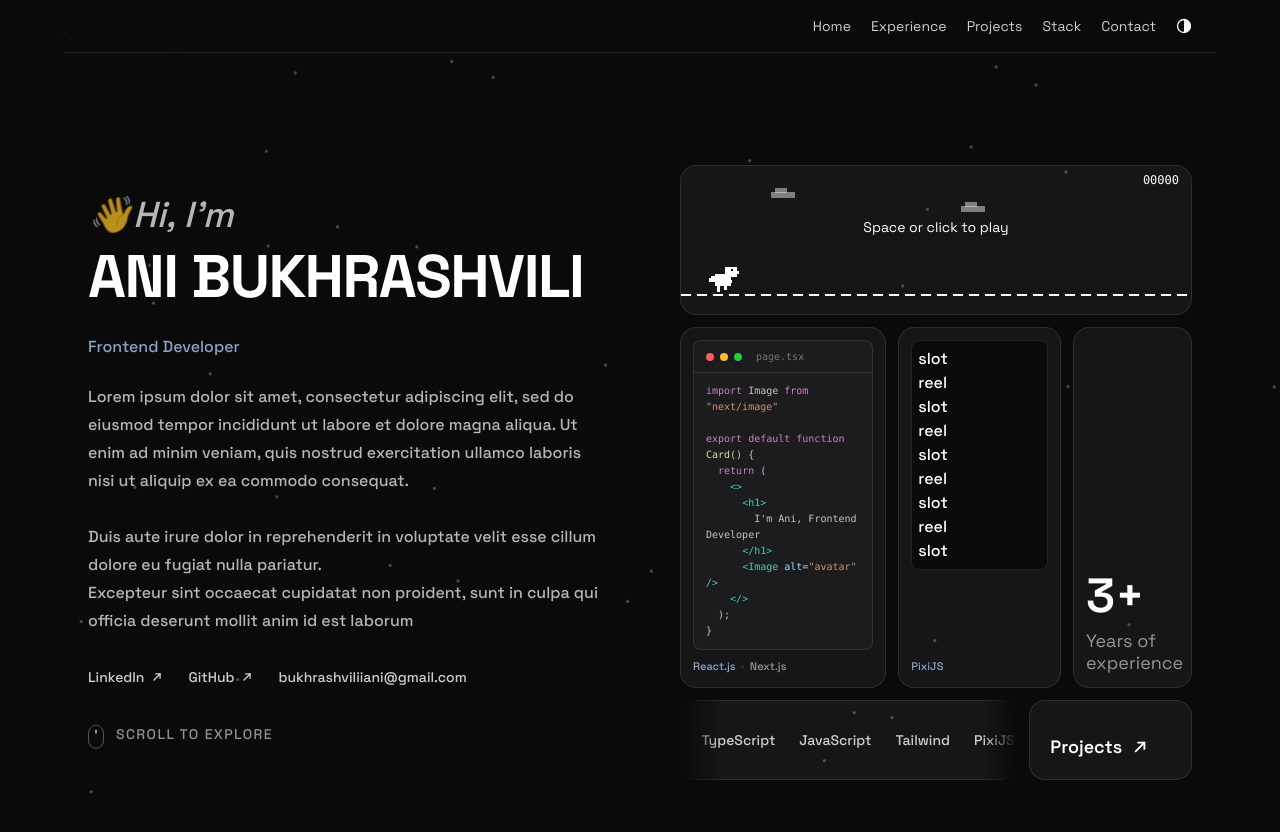
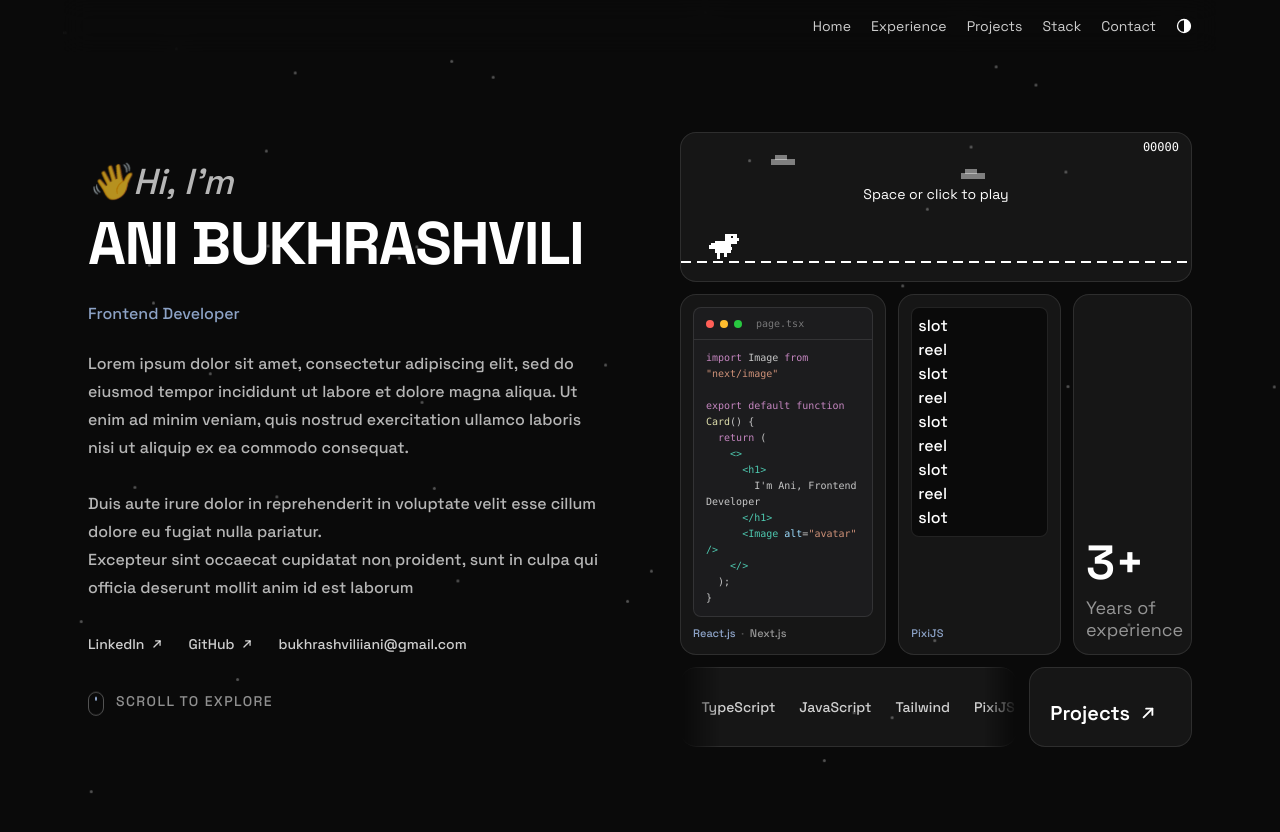
Before and after one commit to AniBukhrashvili/portfolio, a React (Create React App) app: page / in a window 1280 px wide. Shown: the top 832 px of the page. Built offline with nearby package versions, Linux system fonts and the light colour scheme; the HTML template or start-up script is replaced by a standard one.

Commit message:
fix paddings

```diff
--- a/src/components/Header.js
+++ b/src/components/Header.js
@@ -82,7 +82,7 @@ function Header() {
   const close = () => setOpen(false);
 
   return (
-    <header className="container sticky top-0 z-40 border-b border-ink/10 bg-page/80 backdrop-blur-md">
+    <header className="container sticky top-0 z-40 bg-page/80 backdrop-blur-md">
       <div className="flex items-center justify-between py-3.5">
         <a href="#home" className="shrink-0" onClick={close}>
          {/* TODO: Add logo */}
--- a/src/components/Hero.js
+++ b/src/components/Hero.js
@@ -88,7 +88,7 @@ function SlotCard() {
 function Hero() {
   return (
     <section id="home" className="relative">
-      <div className="container grid items-center py-16 lg:grid-cols-[auto_1fr] gap-8 lg:gap-12 xl:gap-20 lg:py-28">
+      <div className="container grid items-center py-9 lg:grid-cols-[auto_1fr] gap-8 lg:gap-12 xl:gap-20 lg:py-18 xl:py-20">
         <div className="min-w-0">
           <p className="text-4xl font-medium text-ink/70 italic">
           <span className="wave" aria-hidden="true">👋</span>Hi, I'm
@@ -170,7 +170,7 @@ function Hero() {
               href="#projects"
               className="flex h-full min-h-20 flex-col justify-end rounded-2xl border border-ink/10 bg-ink/5 p-5 text-ink transition-colors hover:text-accent"
             >
-              <span className="inline-flex items-center gap-2 text-lg font-semibold leading-tight">
+              <span className="inline-flex items-center gap-2 text-xl font-semibold leading-tight">
                 Projects
                 <ArrowUpRight className="h-5 w-5" />
               </span>
```
